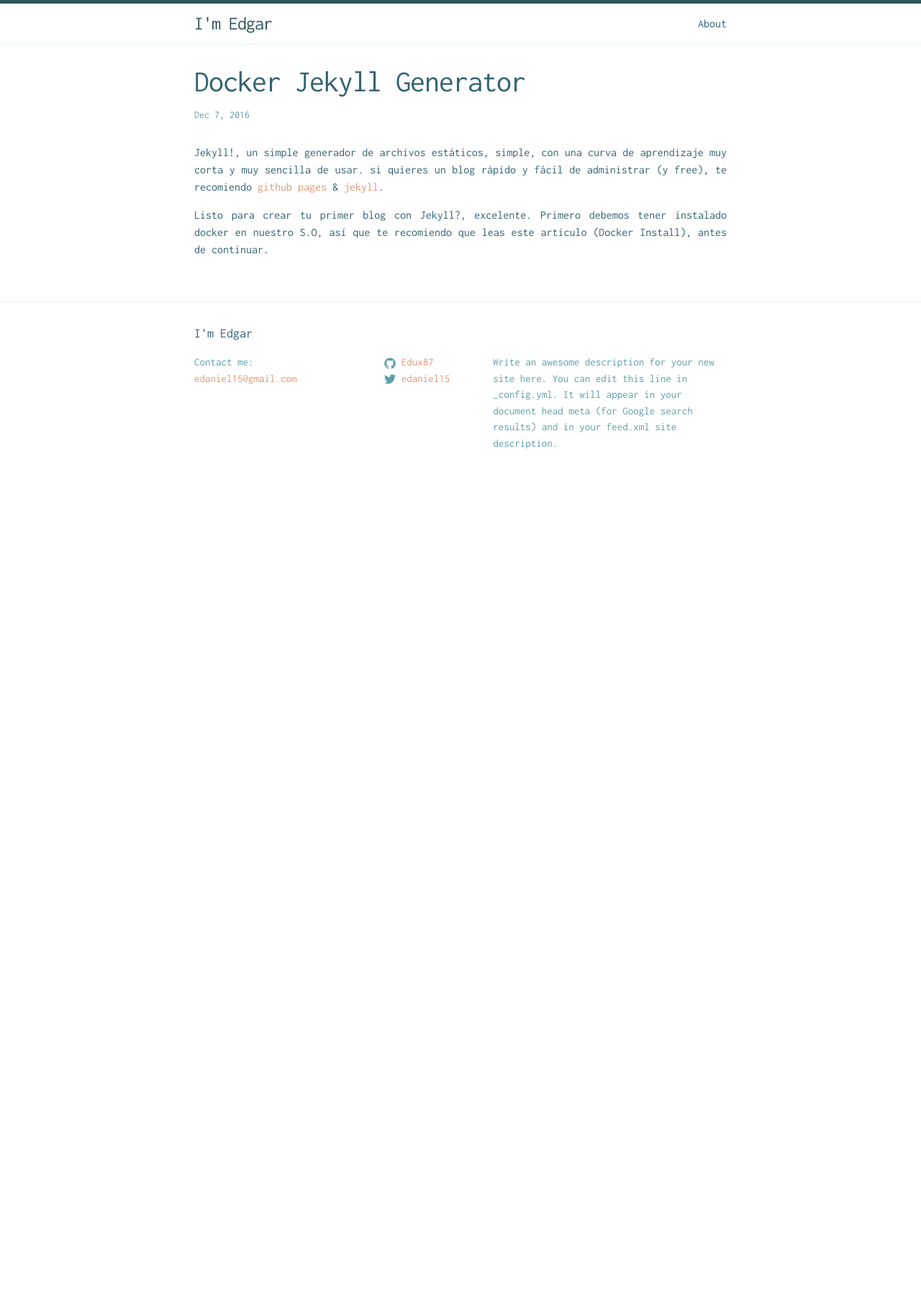
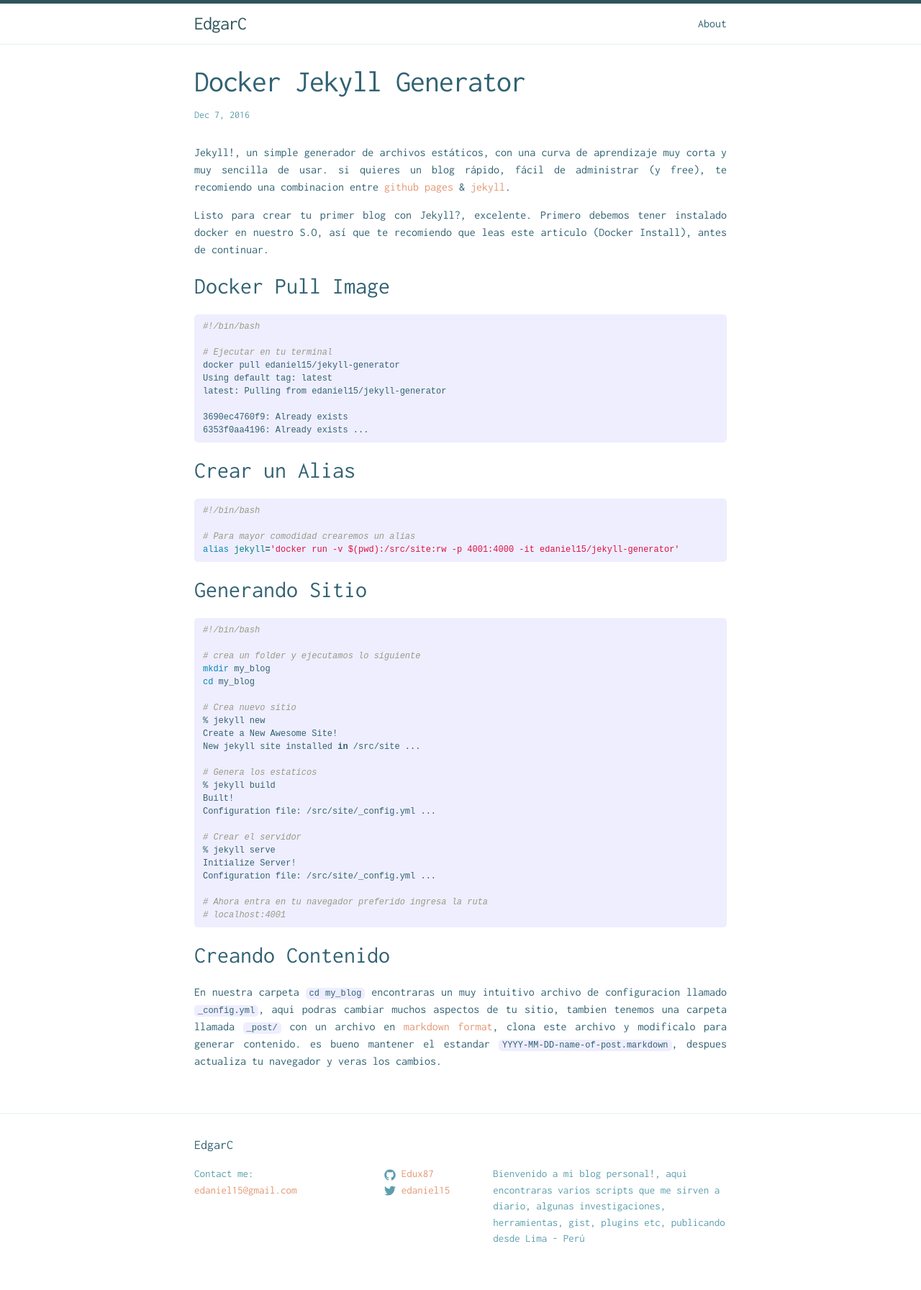
Before and after one commit to Edux87/edux87.github.io, a Jekyll site: the page built from _posts/2016-12-07-docker-jekyll-generator.markdown, in a window 1280 px wide. Shown: the whole page at 72% size. Built offline with Jekyll 4.4.1, drawn with Linux system fonts in a browser that asks for light colours; before the commit the page ends 900 px from its top, so only the background shows below that.

Commit message:
add more content

```diff
--- a/_config.yml
+++ b/_config.yml
@@ -1,10 +1,10 @@
 # Site settings
-title: I'm Edgar
+title: EdgarC
 email: edaniel15@gmail.com
 description: > # this means to ignore newlines until "baseurl:"
-  Write an awesome description for your new site here. You can edit this
-  line in _config.yml. It will appear in your document head meta (for
-  Google search results) and in your feed.xml site description.
+  Bienvenido a mi blog personal!, aqui encontraras varios scripts
+  que me sirven a diario, algunas investigaciones, herramientas, gist, plugins
+  etc, publicando desde Lima - Perú
 baseurl: "" # the subpath of your site, e.g. /blog/
 url: "https://edux87.github.io" # the base hostname & protocol for your site
 twitter_username: edaniel15
--- a/_posts/2016-12-07-docker-jekyll-generator.markdown
+++ b/_posts/2016-12-07-docker-jekyll-generator.markdown
@@ -5,6 +5,68 @@ date:   2016-12-07 16:50:17
 categories: docker
 ---
 
-Jekyll!, un simple generador de archivos estáticos, simple, con una curva de aprendizaje muy corta y muy sencilla de usar. si quieres un blog rápido y fácil de administrar (y free), te recomiendo [github pages](https://help.github.com/articles/setting-up-your-github-pages-site-locally-with-jekyll/) & [jekyll](https://jekyllrb.com).
+Jekyll!, un simple generador de archivos estáticos, con una curva de aprendizaje muy corta y muy sencilla de usar. si quieres un blog rápido, fácil de administrar (y free), te recomiendo una combinacion entre [github pages](https://help.github.com/articles/setting-up-your-github-pages-site-locally-with-jekyll/) & [jekyll](https://jekyllrb.com).
 
 Listo para crear tu primer blog con Jekyll?, excelente. Primero debemos tener instalado docker en nuestro S.O, así que te recomiendo que leas este articulo (Docker Install), antes de continuar.
+
+## Docker Pull Image
+
+{% highlight bash %}
+#!/bin/bash
+
+# Ejecutar en tu terminal
+docker pull edaniel15/jekyll-generator
+Using default tag: latest
+latest: Pulling from edaniel15/jekyll-generator
+
+3690ec4760f9: Already exists
+6353f0aa4196: Already exists ...
+
+{% endhighlight %}
+
+
+## Crear un Alias
+{% highlight bash %}
+#!/bin/bash
+
+# Para mayor comodidad crearemos un alias
+alias jekyll='docker run -v $(pwd):/src/site:rw -p 4001:4000 -it edaniel15/jekyll-generator'
+{% endhighlight %}
+
+## Generando Sitio
+
+{% highlight bash %}
+#!/bin/bash
+
+# crea un folder y ejecutamos lo siguiente
+mkdir my_blog
+cd my_blog
+
+# Crea nuevo sitio
+% jekyll new
+Create a New Awesome Site!
+New jekyll site installed in /src/site ...
+
+# Genera los estaticos
+% jekyll build
+Built!
+Configuration file: /src/site/_config.yml ...
+
+# Crear el servidor
+% jekyll serve
+Initialize Server!
+Configuration file: /src/site/_config.yml ...
+
+# Ahora entra en tu navegador preferido ingresa la ruta
+# localhost:4001
+
+{% endhighlight %}
+
+## Creando Contenido
+En nuestra carpeta `cd my_blog` encontraras un muy intuitivo archivo de
+configuracion llamado `_config.yml`, aqui podras cambiar muchos aspectos
+de tu sitio, tambien tenemos una carpeta llamada `_post/` con un archivo
+en [markdown format](https://github.com/adam-p/markdown-here/wiki/Markdown-Cheatsheet),
+clona este archivo y modificalo para generar contenido. es bueno mantener
+el estandar `YYYY-MM-DD-name-of-post.markdown`, despues actualiza tu navegador
+y veras los cambios.
--- a/_sass/_base.scss
+++ b/_sass/_base.scss
@@ -127,9 +127,8 @@ blockquote {
  */
 pre,
 code {
-    font-size: 15px;
-    border: 1px solid $grey-color-light;
-    border-radius: 3px;
+    font-size: 12px;
+    border-radius: 5px;
     background-color: #eef;
 }
 
```
Also changed, not shown: _posts/2016-12-07-welcome-to-jekyll.markdown (deleted, +0 -25 lines), about.md (+1 -2 lines), 1 other file.
